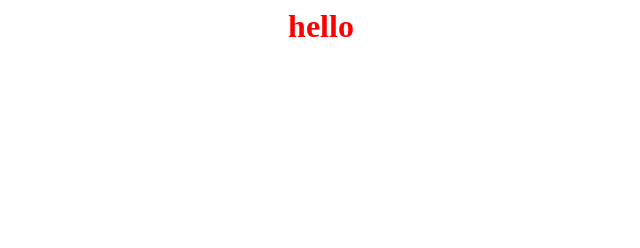
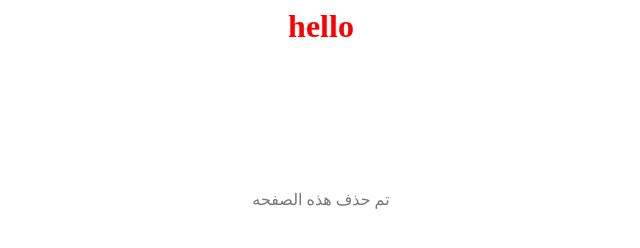
Before and after one commit to khaldsamh435-coder/ycyfj6yuvuffy, a plain HTML site: page index.html in a window 1280 px wide. Shown: the whole page, without its empty margins (319-959 px from the left). Drawn offline with Linux system fonts and the light colour scheme.

Commit message:
Add spacing and Arabic message to index.html

```diff
--- a/index.html
+++ b/index.html
@@ -1 +1,3 @@
 <h1 style="color: red; text-align: center">hello</h1>
+<br><br><br><br><br><br>
+<p style="color: #777; text-align: center;">تم حذف هذه الصفحه</p>
```
